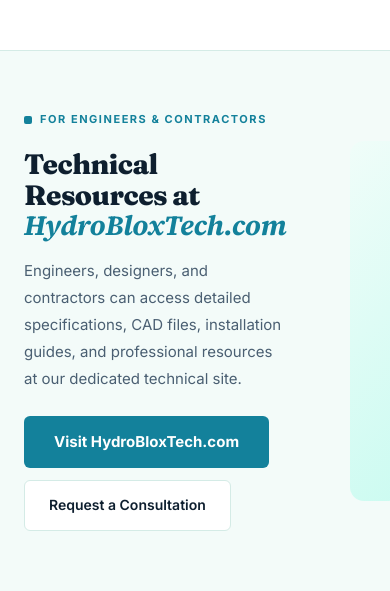
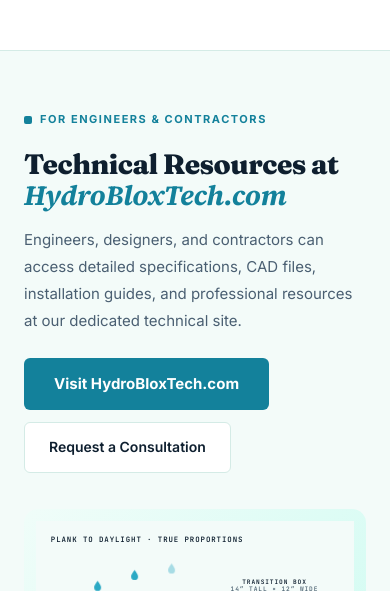
Before and after one commit to AnthonyPeach/HydroBlox, a plain HTML site: page about.html in a window 390 px wide. Shown: the part 4662-5253 px from the top of the page. Drawn offline with Linux system fonts and the light colour scheme.

Commit message:
About: stack the Technical Resources section on phones so the diagram shows
Co-Authored-By: Claude Opus 5.5 <noreply@anthropic.com>

```diff
--- a/about.html
+++ b/about.html
@@ -141,7 +141,7 @@
 </section>
 
 <section class="page-section off ruled">
- <div class="inner" style="display:grid;grid-template-columns:1fr 1fr;gap:64px;align-items:center">
+ <div class="inner tech-split" style="display:grid;grid-template-columns:1fr 1fr;gap:64px;align-items:center">
  <div>
  <div class="section-label reveal">For Engineers &amp; Contractors</div>
  <h2 class="serif-h2 reveal">Technical Resources at <em>HydroBloxTech.com</em></h2>
@@ -152,7 +152,7 @@
  </div>
  </div>
  <div class="reveal rd1">
- <div style="background:linear-gradient(135deg,#f0fdf9,#ccfbf1);border-radius:14px;padding:26px;display:flex;align-items:center;justify-content:center;min-height:360px"><svg xmlns="http://www.w3.org/2000/svg" viewBox="0 0 516 400" width="516" height="400" style="width:100%;height:auto;display:block" role="img" aria-label="Animated: a HydroBlox plank drawn to true proportions, 7 feet long, 9 inches tall and 2 inches thick, carrying water into a 14 by 12 inch transition box whose outlet pipe runs the opposite way and drains to daylight. An end view shows the 37.8 percent open high-void matrix."><style>
+ <div class="tech-panel" style="background:linear-gradient(135deg,#f0fdf9,#ccfbf1);border-radius:14px;padding:26px;display:flex;align-items:center;justify-content:center;min-height:360px"><svg xmlns="http://www.w3.org/2000/svg" viewBox="0 0 516 400" width="516" height="400" style="width:100%;height:auto;display:block" role="img" aria-label="Animated: a HydroBlox plank drawn to true proportions, 7 feet long, 9 inches tall and 2 inches thick, carrying water into a 14 by 12 inch transition box whose outlet pipe runs the opposite way and drains to daylight. An end view shows the 37.8 percent open high-void matrix."><style>
 .hbp-wave{animation:hbp-wave 3s linear infinite}
 @keyframes hbp-wave{from{transform:translateX(0)}to{transform:translateX(30px)}}
 .hbp-flow{animation:hbp-flow 4s linear infinite}
--- a/css/site.css
+++ b/css/site.css
@@ -755,3 +755,7 @@ h1 em,h2 em,h3 em,h4 em,.serif-h2 em,.mech-grade em{font-family:var(--serif-ital
   .logo-word{font-size:24px}
   .logo-byline{font-size:6.3px}
 }
+
+/* About: Technical Resources section stacks on tablets/phones */
+@media(max-width:900px){.tech-split{grid-template-columns:1fr!important;gap:36px!important}}
+@media(max-width:600px){.tech-panel{padding:12px!important;min-height:0!important}}
```
